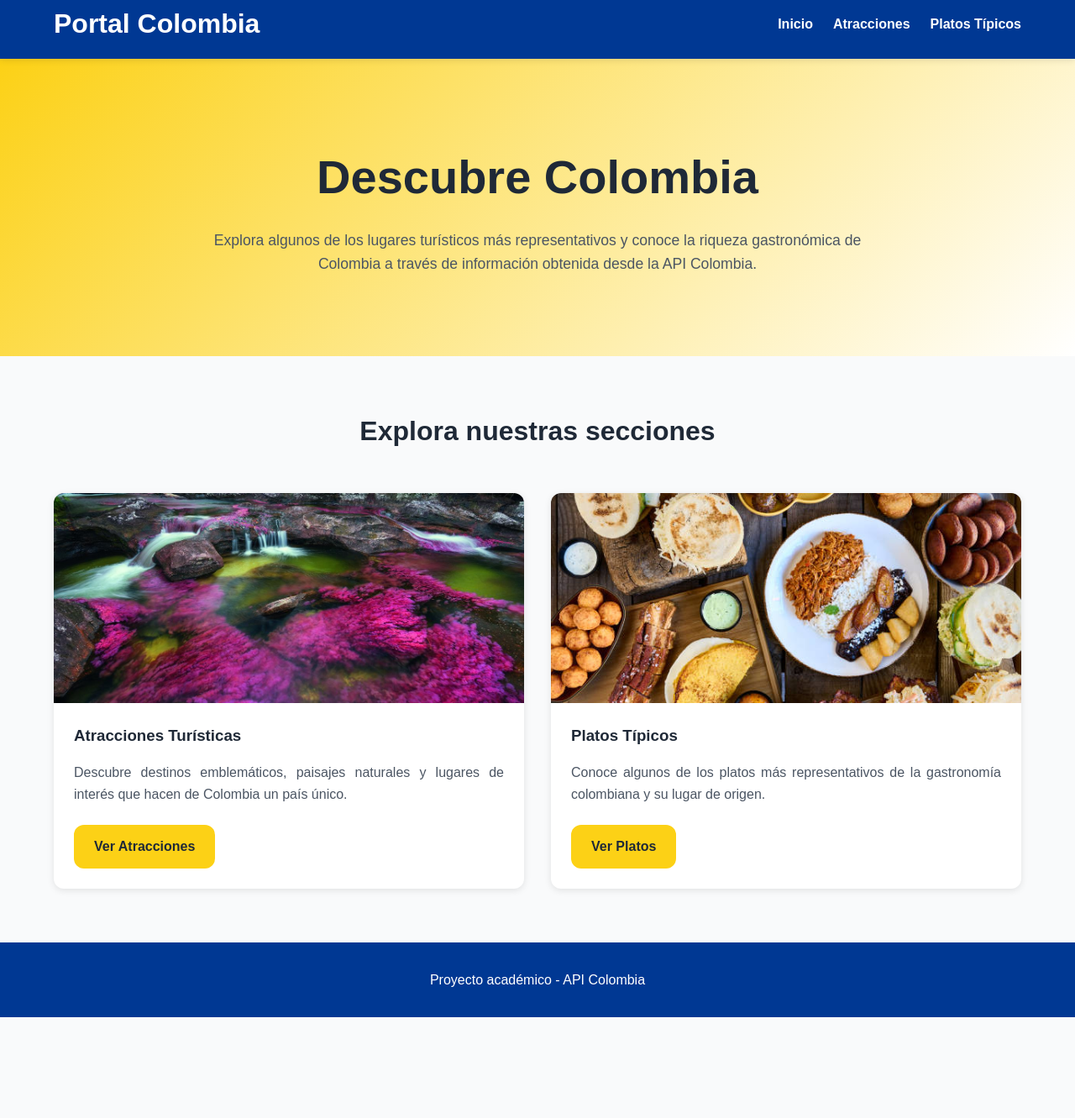
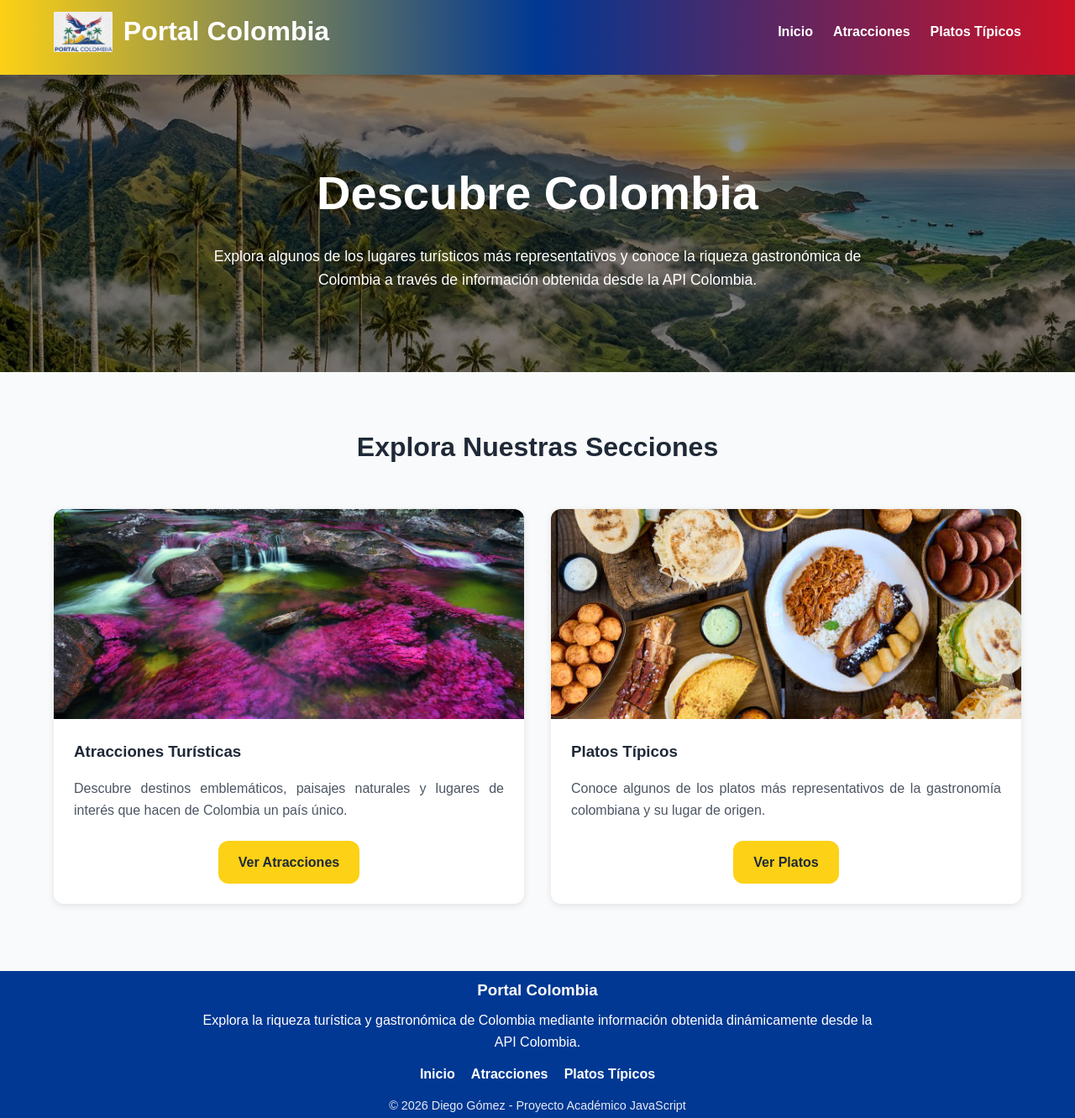
Before and after one commit to Diego-Gomez-Vi/diego-gomez-api-colombia, a plain HTML site: page index.html in a window 1280 px wide. Shown: the part 13-1344 px from the top of the page at 84% size. Before the commit the page ends 1224 px from the top, so only its background shows below. Drawn offline with Linux system fonts and the light colour scheme.

Commit message:
style(Se mejora el estilo de la pagina de index): :lipstick: Se mejora el estilo de la pagina de inicio
Se implementa mejoras visuales para la pagina de inicio implementando efectos como el sticky

```diff
--- a/css/components.css
+++ b/css/components.css
@@ -51,6 +51,13 @@
 
 .card-content {
     padding: 1.5rem;
+    display: flex;
+    flex-direction: column;
+    height: 100%;
+}
+
+.card-content .btn {
+    align-self: center;
 }
 
 .card-content h3 {
--- a/css/layout.css
+++ b/css/layout.css
@@ -7,8 +7,12 @@
     top: 0;
     z-index: 1000;
 
-    background-color: var(--color-secondary);
-    color: var(--color-white);
+    background: linear-gradient(
+        90deg,
+        #fcd116 0%,
+        #003893 50%,
+        #ce1126 100%
+    );
 
     box-shadow: var(--shadow-sm);
 }
@@ -25,6 +29,24 @@
 .header h1 {
     color: var(--color-white);
     margin-bottom: 0;
+}
+
+.logo-container {
+    display: flex;
+    align-items: center;
+    gap: 1rem;
+}
+
+.logo-container img {
+    width: 80px;
+    height: 60px;
+    object-fit: cover;
+    border-radius: 20%;
+}
+
+.logo-container h1 {
+    margin: 0;
+    color: var(--color-white);
 }
 
 .nav-links {
@@ -44,17 +66,41 @@
     color: var(--color-primary);
 }
 
+.logo-container {
+    display: flex;
+    align-items: center;
+    gap: 0.8rem;
+}
+
+.logo-container img {
+    width: 70px;
+    height: 70px;
+    object-fit: contain;
+}
+
 /* ===================================
    HERO
 =================================== */
 
 .hero {
+    background:
+        linear-gradient(
+            rgba(0, 0, 0, 0.45),
+            rgba(0, 0, 0, 0.45)
+        ),
+        url("../img/hero-colombia.jpg");
+
+    background-size: cover;
+    background-position: center;
+    background-repeat: no-repeat;
+
     text-align: center;
-    background: linear-gradient(
-        135deg,
-        var(--color-primary),
-        var(--color-white)
-    );
+
+    min-height: 200px;
+
+    display: flex;
+    align-items: center;
+    justify-content: center;
 }
 
 .hero .container {
@@ -63,10 +109,12 @@
 
 .hero h2 {
     font-size: 2.5rem;
+    color: var(--color-white);
 }
 
 .hero p {
     font-size: 1.1rem;
+    color: var(--color-white);
 }
 
 /* ===================================
@@ -90,11 +138,42 @@
     background-color: var(--color-secondary);
     color: var(--color-white);
     text-align: center;
-    padding: 2rem 0;
+    padding: 0.5rem 0;
+    margin-top: 1rem;
+}
+
+.footer h3 {
+    color: var(--color-white);
+    margin-bottom: 0.5rem;
 }
 
 .footer p {
+    max-width: 800px;
+    margin: 0 auto 0.5rem;
     color: var(--color-white);
+}
+
+.footer-links {
+    display: flex;
+    justify-content: center;
+    gap: 1.2rem;
+    flex-wrap: wrap;
+    margin: 0.8rem 0;
+}
+
+.footer-links a {
+    color: var(--color-white);
+    font-weight: 600;
+    transition: var(--transition);
+}
+
+.footer-links a:hover {
+    color: var(--color-primary);
+}
+
+.footer-copy {
+    font-size: 0.9rem;
+    opacity: 0.9;
 }
 
 /* ===================================
--- a/index.html
+++ b/index.html
@@ -13,7 +13,10 @@
 
     <header class="header">
         <div class="container">
-            <h1>Portal Colombia</h1>
+            <div class="logo-container">
+                <img src="./img/logo-colombia.jpg" alt="Logo Portal Colombia">
+                <h1>Portal Colombia</h1>
+            </div>
 
             <nav>
                 <ul class="nav-links">
@@ -44,7 +47,7 @@
             <div class="container">
 
                 <h2 class="section-title">
-                    Explora nuestras secciones
+                    Explora Nuestras Secciones
                 </h2>
 
                 <div class="cards-grid">
@@ -104,9 +107,24 @@
 
     <footer class="footer">
         <div class="container">
+
+            <h3>Portal Colombia</h3>
+
             <p>
-                Proyecto académico - API Colombia
+                Explora la riqueza turística y gastronómica de Colombia
+                mediante información obtenida dinámicamente desde la API Colombia.
             </p>
+
+            <div class="footer-links">
+                <a href="index.html">Inicio</a>
+                <a href="atracciones.html">Atracciones</a>
+                <a href="platos.html">Platos Típicos</a>
+            </div>
+
+            <p class="footer-copy">
+                © 2026 Diego Gómez - Proyecto Académico JavaScript
+            </p>
+
         </div>
     </footer>
 
```
Also changed, not shown: img/hero-colombia.jpg (added), img/logo-colombia.jpg (added).
